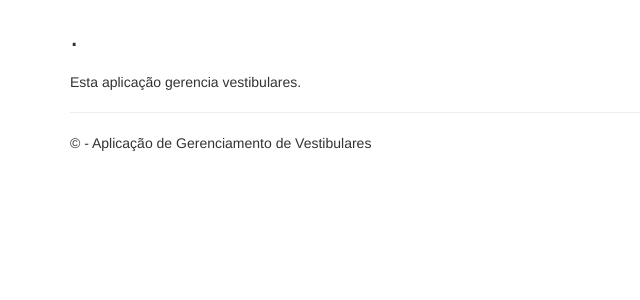
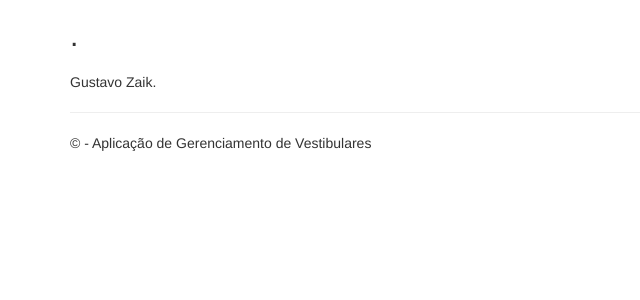
Before and after one commit to zzzaik/devops-ac07, a Django app: template app/templates/app/about.html in a window 1280 px wide. Shown: the part 51-351 px from the top of the page, without its empty margins (0-640 px from the left). Run offline with Django 3.2, Linux system fonts and the light colour scheme; the template is opened without the code that fills it, so the values that code supplies are empty; parts of the project's set-up code (start-up, migrations or seed data) failed here and were passed over; some libraries are stand-ins or nearby versions.

Commit message:
Update about.html

```diff
--- a/app/templates/app/about.html
+++ b/app/templates/app/about.html
@@ -5,6 +5,6 @@
 <h2>{{ title }}.</h2>
 <h3>{{ message }}</h3>
 
-<p>Esta aplicação gerencia vestibulares.</p>
+<p>Gustavo Zaik.</p>
 
 {% endblock %}
```
